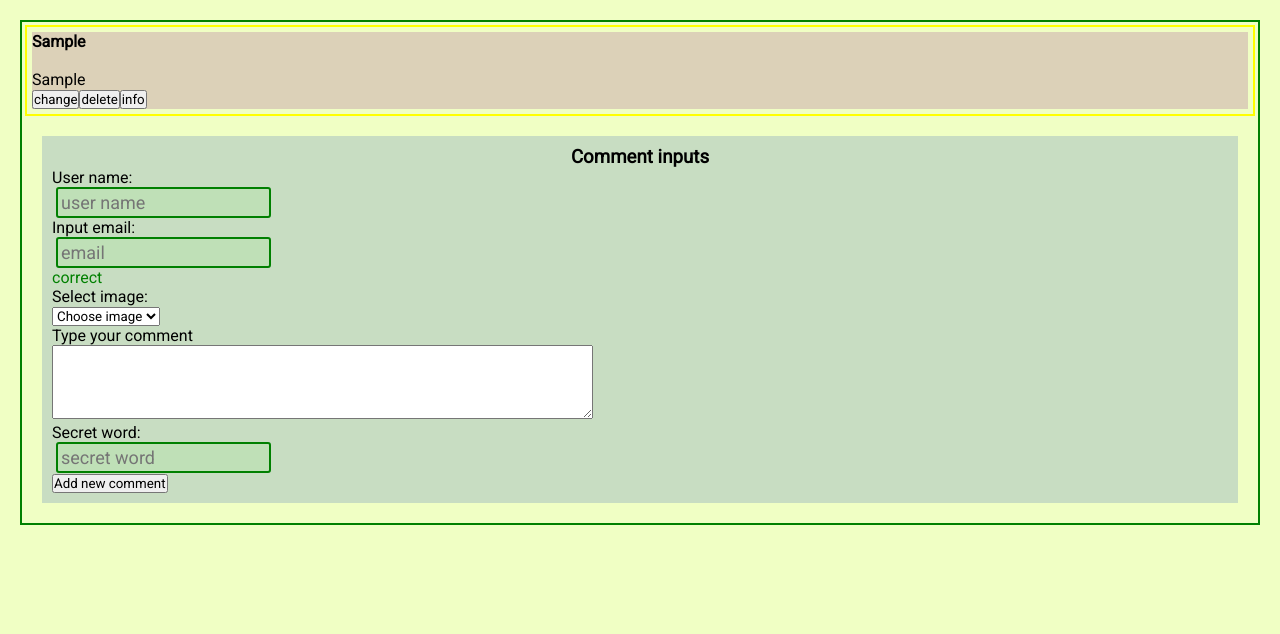
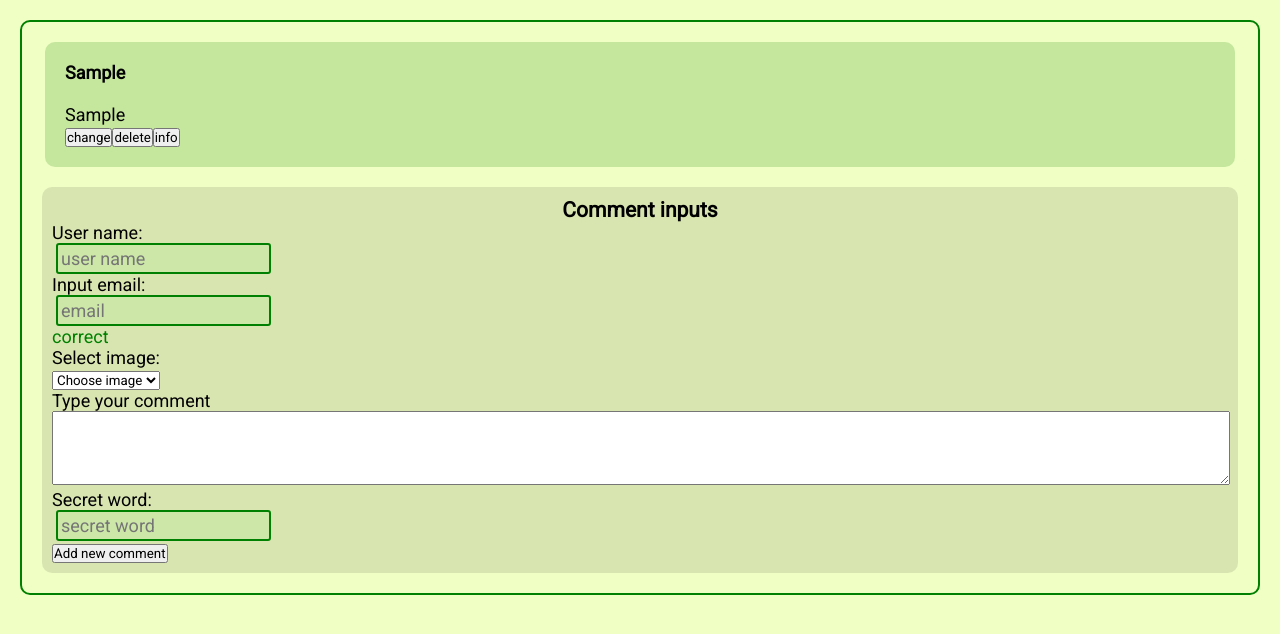
Before and after one commit to Ladzislaf/react-lab-08, a React (Create React App) app: page / in a window 1280 px wide. Both pictures are taken after typing "Sample", "name@example.com", "Sample", "Sample" into the empty fields and a click on the button "Add new comment". Shown: the top 634 px of the page. Built offline with nearby package versions, Linux system fonts and the light colour scheme.

Commit message:
add some styles and fix bug

```diff
--- a/src/App.css
+++ b/src/App.css
@@ -11,7 +11,7 @@ body {
 .refactoredInput {
     font-size: 18px;
     padding: 3px;
-    margin: 0px 4px;
+    margin: 0 4px;
     background: rgba(150, 236, 131, 0.18);
     border: 2px solid green;
     border-radius: 3px;
@@ -20,27 +20,43 @@ body {
 .commentsContainer {
     margin: 20px;
     border: 2px solid green;
+    font-size: 18px;
+    border-radius: 10px;
 }
 
 .commentsList {
     margin: 3px;
-    border: 2px solid yellow;
+    /*border: 2px solid yellow;*/
 }
 
 .commentItem {
-    margin: 5px;
-    background: rgba(128, 0, 128, 0.18);
+    margin: 20px;
+    background: rgba(28, 128, 0, 0.2);
+    border-radius: 10px;
+    padding: 20px;
+}
+
+.textField {
+    word-wrap: break-word;
 }
 
 .inputForm {
     margin: 20px;
     padding: 10px;
-    background: rgba(18, 70, 183, 0.18);
+    border-radius: 10px;
+    background: rgba(0, 0, 0, 0.1);
 }
 
 .editCommentInput {
     margin: 20px;
     padding: 10px;
-    background: rgba(18, 70, 183, 0.18);
+    border-radius: 10px;
+    background: rgba(0, 0, 0, 0.1);
     text-align: center;
 }
+
+textarea {
+    width: 100%;
+    max-width: 100%;
+    max-height: 120px;
+}
--- a/src/Components/Comments/CommentInput.jsx
+++ b/src/Components/Comments/CommentInput.jsx
@@ -55,7 +55,7 @@ const CommentInput = ({addNewComment}) => {
             </label>
             <br/>
 
-            <Input name={'secretWord'} type="text" placeholder={'secret word'} title={'Secret word'} value={comment.secretWord}
+            <Input name={'secretWord'} type="text" placeholder={'secret word'} autoComplete={'off'} title={'Secret word'} value={comment.secretWord}
                    onChange={(e) => setComment({...comment, secretWord: e.target.value})}/><br/>
 
             <button onClick={(e) => addNewComment(e, comment, setComment, sending)}>Add new comment</button>
--- a/src/Components/Comments/CommentItem.jsx
+++ b/src/Components/Comments/CommentItem.jsx
@@ -17,7 +17,7 @@ const CommentItem = ({commentInfo, deleteComment, editComment}) => {
         <div className={'commentItem'}>
             <h4>{commentInfo.userName}</h4>
             <img src={commentInfo.image} alt="" style={{width: '100px'}}/>
-            <p>{commentInfo.text}</p>
+            <p className={'textField'}>{commentInfo.text}</p>
             <button onClick={() => editComment(commentInfo.date)}>change</button>
             <button onClick={() => deleteComment(commentInfo.secretWord)}>delete</button>
             <button onClick={showInfo}>info</button> <br/>
```
